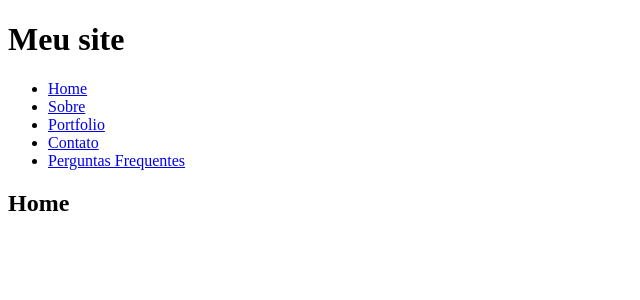
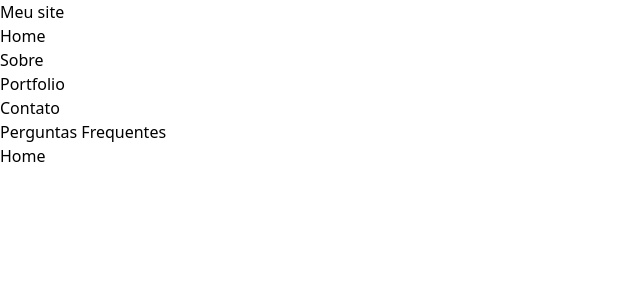
Before and after one commit to drummerpva/svelte-fsp, a SvelteKit app: page / in a window 1280 px wide. Shown: the top 300 px of the page, without its empty margins (0-640 px from the left). Built offline with nearby package versions, Linux system fonts and the light colour scheme.

Commit message:
feat: add tailwind with svelt-add cli

```diff
--- /dev/null
+++ b/postcss.config.cjs
@@ -0,0 +1,13 @@
+const tailwindcss = require('tailwindcss')
+const autoprefixer = require('autoprefixer')
+
+const config = {
+  plugins: [
+    //Some plugins, like tailwindcss/nesting, need to run before Tailwind,
+    tailwindcss(),
+    //But others, like autoprefixer, need to run after,
+    autoprefixer,
+  ],
+}
+
+module.exports = config
--- /dev/null
+++ b/src/app.pcss
@@ -0,0 +1,4 @@
+/* Write your global styles here, in PostCSS syntax */
+@tailwind base;
+@tailwind components;
+@tailwind utilities;
--- a/src/routes/+error.svelte
+++ b/src/routes/+error.svelte
@@ -1 +1 @@
-<h2>Oops! Ocorreu um erro</h2>
+<h2 class="text-red-500">Oops! Ocorreu um erro</h2>
--- a/src/routes/+layout.svelte
+++ b/src/routes/+layout.svelte
@@ -1,3 +1,7 @@
+<script>
+  import '../app.pcss'
+</script>
+
 <h1>Meu site</h1>
 
 <ul>
--- a/svelte.config.js
+++ b/svelte.config.js
@@ -1,18 +1,18 @@
-import adapter from '@sveltejs/adapter-auto';
-import { vitePreprocess } from '@sveltejs/kit/vite';
+import adapter from '@sveltejs/adapter-auto'
+import { vitePreprocess } from '@sveltejs/kit/vite'
 
 /** @type {import('@sveltejs/kit').Config} */
 const config = {
   // Consult https://kit.svelte.dev/docs/integrations#preprocessors
   // for more information about preprocessors
-	preprocess: vitePreprocess(),
+  preprocess: [vitePreprocess({})],
 
   kit: {
     // adapter-auto only supports some environments, see https://kit.svelte.dev/docs/adapter-auto for a list.
     // If your environment is not supported or you settled on a specific environment, switch out the adapter.
     // See https://kit.svelte.dev/docs/adapters for more information about adapters.
-		adapter: adapter()
+    adapter: adapter(),
+  },
 }
-};
 
-export default config;
+export default config
--- /dev/null
+++ b/tailwind.config.cjs
@@ -0,0 +1,17 @@
+import typography from '@tailwindcss/typography'
+import forms from '@tailwindcss/forms'
+// const typography = require('@tailwindcss/typography')
+// const forms = require('@tailwindcss/forms')
+
+/** @type {import('tailwindcss').Config}*/
+const config = {
+  content: ['./src/**/*.{html,js,svelte,ts}'],
+
+  theme: {
+    extend: {},
+  },
+
+  plugins: [forms, typography],
+}
+
+module.exports = config
```
Also changed, not shown: package.json (+7 -1 lines), 2 other files (tests, documents, lock files or other folders). Lines whose indentation alone changed are shown as unchanged.
